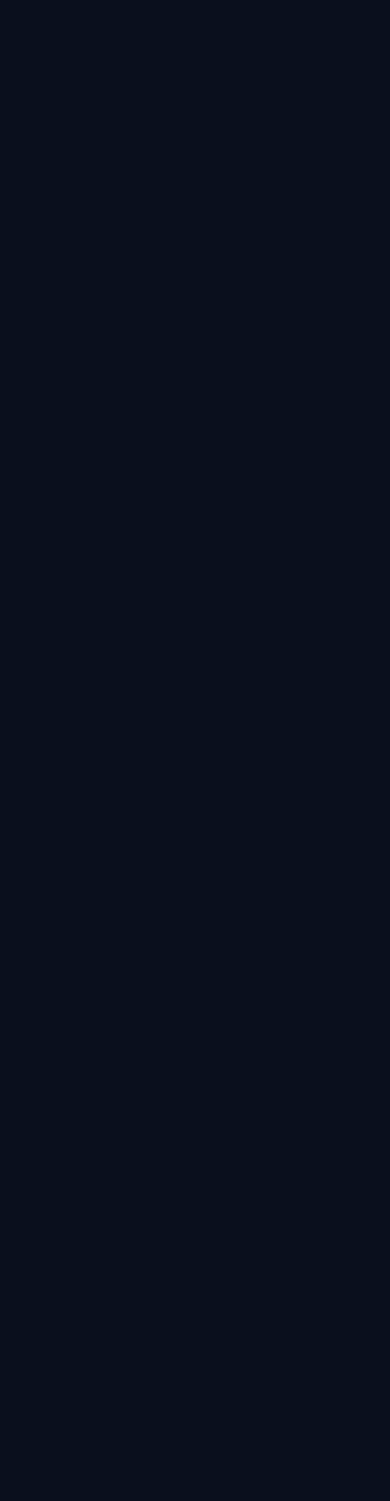
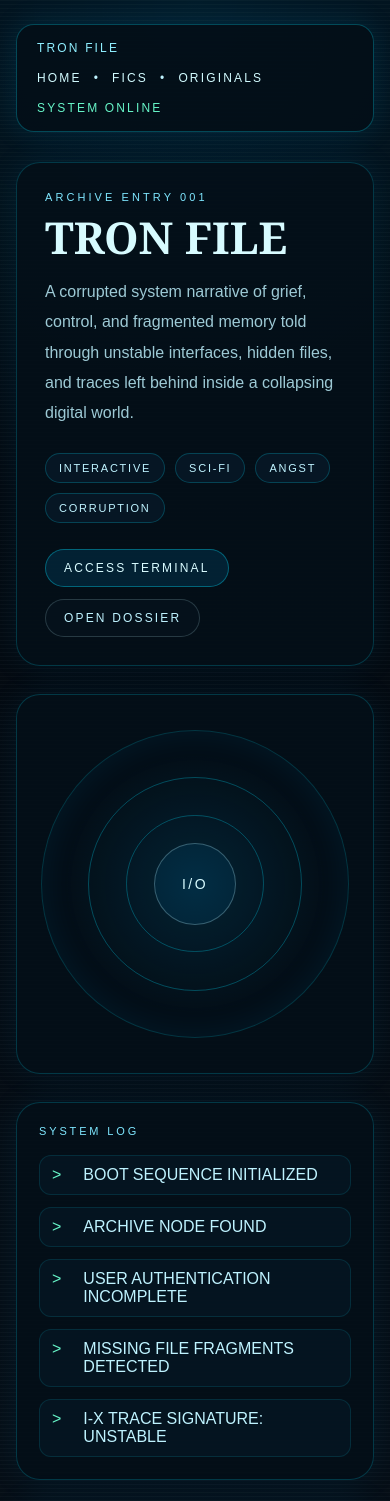
Before and after one commit to wickxdwrites/celestial-archives, a React (Vite) app: page /celestial-archives/fics/tron-file in a window 390 px wide. Before the commit this address had no page. Shown: the top 1501 px of the page. Before the commit the page ends 844 px from the top, so only its background shows below. Built offline with nearby package versions, Linux system fonts and the light colour scheme.

Commit message:
Build Layout for Fic 1

```diff
--- a/src/App.css
+++ b/src/App.css
@@ -554,4 +554,334 @@ textarea {
   color: rgba(216, 209, 239, 0.82);
 }
 
+.fic-open-link {
+  display: inline-block;
+  border: 1px solid rgba(142, 180, 255, 0.35);
+  background: #151d34;
+  color: #e9e3ff;
+  border-radius: 999px;
+  padding: 10px 18px;
+  text-transform: uppercase;
+  letter-spacing: 0.18em;
+  font-size: 12px;
+  cursor: pointer;
+  text-decoration: none;
 }
+
+/* TRON PAGE */
+.tron-page {
+  min-height: 100vh;
+  background:
+    radial-gradient(circle at top, rgba(0, 180, 255, 0.12), transparent 25%),
+    linear-gradient(180deg, #02070d 0%, #07111a 100%);
+  color: #bff3ff;
+  font-family: Arial, Helvetica, sans-serif;
+  position: relative;
+  overflow: hidden;
+}
+
+.tron-scanlines {
+  position: absolute;
+  inset: 0;
+  pointer-events: none;
+  opacity: 0.08;
+  background-image: linear-gradient(
+    to bottom,
+    rgba(255, 255, 255, 0.3) 1px,
+    transparent 1px
+  );
+  background-size: 100% 4px;
+}
+
+.tron-shell {
+  position: relative;
+  max-width: 1450px;
+  margin: 0 auto;
+  padding: 24px 16px 50px;
+}
+
+.tron-topbar {
+  display: grid;
+  grid-template-columns: 1fr auto 1fr;
+  gap: 16px;
+  align-items: center;
+  border: 1px solid rgba(0, 225, 255, 0.28);
+  border-radius: 18px;
+  background: rgba(4, 15, 24, 0.9);
+  box-shadow: 0 0 30px rgba(0, 183, 255, 0.12);
+  padding: 16px 20px;
+  margin-bottom: 30px;
+}
+
+.tron-brand,
+.tron-status,
+.tron-nav {
+  letter-spacing: 0.18em;
+  text-transform: uppercase;
+  font-size: 12px;
+}
+
+.tron-brand {
+  color: #8fefff;
+}
+
+.tron-nav {
+  display: flex;
+  gap: 12px;
+  justify-content: center;
+}
+
+.tron-nav a {
+  color: #d2fbff;
+  text-decoration: none;
+}
+
+.tron-status {
+  justify-self: end;
+  color: #67f5c8;
+}
+
+.tron-hero {
+  display: grid;
+  grid-template-columns: 1.1fr 0.9fr;
+  gap: 28px;
+  margin-bottom: 28px;
+}
+
+.tron-hero-left,
+.tron-hero-right,
+.tron-panel {
+  border: 1px solid rgba(0, 225, 255, 0.2);
+  background: rgba(4, 15, 24, 0.88);
+  box-shadow: 0 0 35px rgba(0, 183, 255, 0.08);
+  border-radius: 24px;
+}
+
+.tron-hero-left {
+  padding: 28px;
+}
+
+.tron-eyebrow {
+  font-size: 11px;
+  letter-spacing: 0.28em;
+  text-transform: uppercase;
+  color: #7fe7ff;
+  margin-bottom: 14px;
+}
+
+.tron-hero-left h1 {
+  margin: 0;
+  font-family: Georgia, "Times New Roman", serif;
+  font-size: clamp(44px, 6vw, 82px);
+  line-height: 0.95;
+  color: #d7fbff;
+}
+
+.tron-summary {
+  margin-top: 18px;
+  color: rgba(191, 243, 255, 0.82);
+  line-height: 1.9;
+  max-width: 780px;
+}
+
+.tron-tags {
+  display: flex;
+  flex-wrap: wrap;
+  gap: 10px;
+  margin-top: 24px;
+}
+
+.tron-tags span {
+  border: 1px solid rgba(0, 225, 255, 0.22);
+  border-radius: 999px;
+  padding: 8px 13px;
+  font-size: 11px;
+  text-transform: uppercase;
+  letter-spacing: 0.16em;
+  background: rgba(7, 24, 38, 0.9);
+}
+
+.tron-actions {
+  display: flex;
+  flex-wrap: wrap;
+  gap: 12px;
+  margin-top: 26px;
+}
+
+.tron-primary,
+.tron-secondary {
+  border-radius: 999px;
+  padding: 11px 18px;
+  text-transform: uppercase;
+  letter-spacing: 0.18em;
+  font-size: 12px;
+  cursor: pointer;
+}
+
+.tron-primary {
+  border: 1px solid rgba(0, 225, 255, 0.35);
+  background: rgba(0, 170, 255, 0.12);
+  color: #d9fbff;
+}
+
+.tron-secondary {
+  border: 1px solid rgba(191, 243, 255, 0.18);
+  background: rgba(6, 18, 28, 0.95);
+  color: #bff3ff;
+}
+
+.tron-hero-right {
+  display: flex;
+  align-items: center;
+  justify-content: center;
+  padding: 24px;
+  min-height: 380px;
+}
+
+.tron-core {
+  width: min(360px, 100%);
+  aspect-ratio: 1 / 1;
+  border-radius: 50%;
+  border: 1px solid rgba(0, 225, 255, 0.18);
+  display: flex;
+  align-items: center;
+  justify-content: center;
+  background:
+    radial-gradient(circle, rgba(0, 183, 255, 0.12), transparent 60%),
+    rgba(4, 15, 24, 0.88);
+  box-shadow: inset 0 0 35px rgba(0, 183, 255, 0.08);
+}
+
+.tron-core-inner {
+  position: relative;
+  width: 70%;
+  height: 70%;
+  display: flex;
+  align-items: center;
+  justify-content: center;
+}
+
+.tron-ring {
+  position: absolute;
+  border-radius: 50%;
+  border: 1px solid rgba(0, 225, 255, 0.28);
+}
+
+.tron-ring-1 {
+  inset: 0;
+}
+
+.tron-ring-2 {
+  inset: 18%;
+}
+
+.tron-center {
+  width: 82px;
+  height: 82px;
+  border-radius: 50%;
+  border: 1px solid rgba(191, 243, 255, 0.28);
+  display: flex;
+  align-items: center;
+  justify-content: center;
+  color: #d7fbff;
+  letter-spacing: 0.18em;
+  text-transform: uppercase;
+  font-size: 14px;
+  background: rgba(0, 170, 255, 0.08);
+}
+
+.tron-grid {
+  display: grid;
+  grid-template-columns: 1fr 1fr;
+  gap: 22px;
+}
+
+.tron-panel {
+  padding: 22px;
+}
+
+.tron-panel-wide {
+  grid-column: 1 / -1;
+}
+
+.tron-panel-title {
+  font-size: 11px;
+  letter-spacing: 0.26em;
+  text-transform: uppercase;
+  color: #7fe7ff;
+  margin-bottom: 18px;
+}
+
+.tron-log-list,
+.tron-file-list {
+  display: flex;
+  flex-direction: column;
+  gap: 12px;
+}
+
+.tron-log-line,
+.tron-file-row {
+  display: flex;
+  justify-content: space-between;
+  gap: 14px;
+  padding: 10px 12px;
+  border: 1px solid rgba(0, 225, 255, 0.12);
+  border-radius: 12px;
+  background: rgba(7, 24, 38, 0.68);
+}
+
+.tron-log-line {
+  justify-content: flex-start;
+}
+
+.tron-log-arrow {
+  color: #67f5c8;
+  margin-right: 8px;
+}
+
+.tron-file-name {
+  color: #d7fbff;
+}
+
+.tron-file-status {
+  text-transform: uppercase;
+  letter-spacing: 0.14em;
+  font-size: 11px;
+}
+
+.status-locked {
+  color: #ffe082;
+}
+
+.status-corrupted {
+  color: #ff8a80;
+}
+
+.status-restricted {
+  color: #8cc8ff;
+}
+
+.status-partial {
+  color: #67f5c8;
+}
+
+.tron-note {
+  margin: 0;
+  color: rgba(191, 243, 255, 0.84);
+  line-height: 1.9;
+}
+
+@media (max-width: 1000px) {
+  .tron-topbar,
+  .tron-hero,
+  .tron-grid {
+    grid-template-columns: 1fr;
+  }
+
+  .tron-nav,
+  .tron-status {
+    justify-self: start;
+  }
+}
+
+}
--- a/src/App.jsx
+++ b/src/App.jsx
@@ -2,6 +2,7 @@ import { Routes, Route } from "react-router-dom";
 import Home from "./pages/Home";
 import Fics from "./pages/Fics";
 import Originals from "./pages/Originals";
+import TronFile from "./pages/EF007E";
 
 export default function App() {
   return (
@@ -9,6 +10,7 @@ export default function App() {
       <Route path="/" element={<Home />} />
       <Route path="/fics" element={<Fics />} />
       <Route path="/originals" element={<Originals />} />
+      <Route path="/fics/tron-file" element={<TronFile />} />
     </Routes>
   );
 }
--- /dev/null
+++ b/src/pages/EF007E.jsx
@@ -0,0 +1,112 @@
+import { Link } from "react-router-dom";
+
+export default function TronFile() {
+  const logs = [
+    "BOOT SEQUENCE INITIALIZED",
+    "ARCHIVE NODE FOUND",
+    "USER AUTHENTICATION INCOMPLETE",
+    "MISSING FILE FRAGMENTS DETECTED",
+    "I-X TRACE SIGNATURE: UNSTABLE",
+  ];
+
+  const files = [
+    { name: "chat_interface.exe", status: "locked" },
+    { name: "ilya_fragment.log", status: "corrupted" },
+    { name: "shane_report.txt", status: "restricted" },
+    { name: "system_map.dat", status: "partial" },
+  ];
+
+  return (
+    <div className="tron-page">
+      <div className="tron-scanlines" />
+
+      <div className="tron-shell">
+        <header className="tron-topbar">
+          <div className="tron-brand">TRON FILE</div>
+
+          <nav className="tron-nav">
+            <Link to="/">HOME</Link>
+            <span>•</span>
+            <Link to="/fics">FICS</Link>
+            <span>•</span>
+            <Link to="/originals">ORIGINALS</Link>
+          </nav>
+
+          <div className="tron-status">SYSTEM ONLINE</div>
+        </header>
+
+        <section className="tron-hero">
+          <div className="tron-hero-left">
+            <div className="tron-eyebrow">ARCHIVE ENTRY 001</div>
+            <h1>TRON FILE</h1>
+            <p className="tron-summary">
+              A corrupted system narrative of grief, control, and fragmented
+              memory told through unstable interfaces, hidden files, and traces
+              left behind inside a collapsing digital world.
+            </p>
+
+            <div className="tron-tags">
+              <span>INTERACTIVE</span>
+              <span>SCI-FI</span>
+              <span>ANGST</span>
+              <span>CORRUPTION</span>
+            </div>
+
+            <div className="tron-actions">
+              <button className="tron-primary">ACCESS TERMINAL</button>
+              <button className="tron-secondary">OPEN DOSSIER</button>
+            </div>
+          </div>
+
+          <div className="tron-hero-right">
+            <div className="tron-core">
+              <div className="tron-core-inner">
+                <div className="tron-ring tron-ring-1" />
+                <div className="tron-ring tron-ring-2" />
+                <div className="tron-center">I/O</div>
+              </div>
+            </div>
+          </div>
+        </section>
+
+        <section className="tron-grid">
+          <div className="tron-panel">
+            <div className="tron-panel-title">SYSTEM LOG</div>
+            <div className="tron-log-list">
+              {logs.map((log) => (
+                <div key={log} className="tron-log-line">
+                  <span className="tron-log-arrow">&gt;</span>
+                  <span>{log}</span>
+                </div>
+              ))}
+            </div>
+          </div>
+
+          <div className="tron-panel">
+            <div className="tron-panel-title">FILE INDEX</div>
+            <div className="tron-file-list">
+              {files.map((file) => (
+                <div key={file.name} className="tron-file-row">
+                  <span className="tron-file-name">{file.name}</span>
+                  <span className={`tron-file-status status-${file.status}`}>
+                    {file.status}
+                  </span>
+                </div>
+              ))}
+            </div>
+          </div>
+
+          <div className="tron-panel tron-panel-wide">
+            <div className="tron-panel-title">ARCHIVE NOTE</div>
+            <p className="tron-note">
+              This file serves as the entry point for the interactive Tron
+              narrative. Future phases can replace these static panels with your
+              login system, chat terminal, avatar UI, file unlocks, glitch
+              events, and I-X takeover sequences.
+            </p>
+          </div>
+        </section>
+      </div>
+    </div>
+  );
+}
--- a/src/pages/Fics.jsx
+++ b/src/pages/Fics.jsx
@@ -121,7 +121,9 @@ export default function Fics() {
                 </div>
 
                 <div className="fic-actions">
-                  <button className="fic-open">Open File</button>
+                  <Link to="/fics/tron-file" className="fic-open-link">
+  Open File
+</Link>
                 </div>
               </article>
             ))}
```
